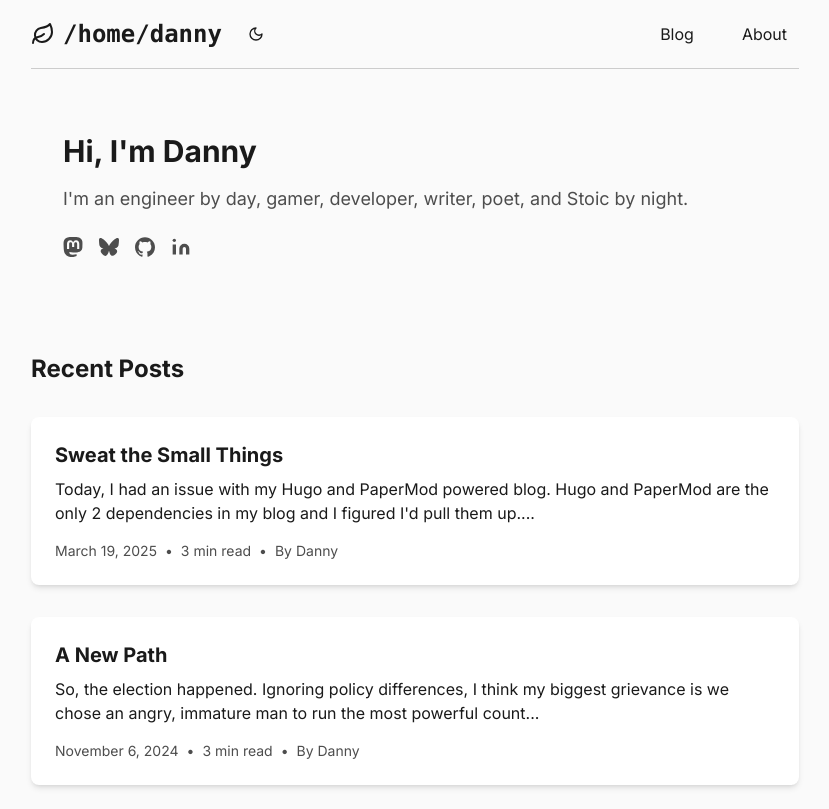
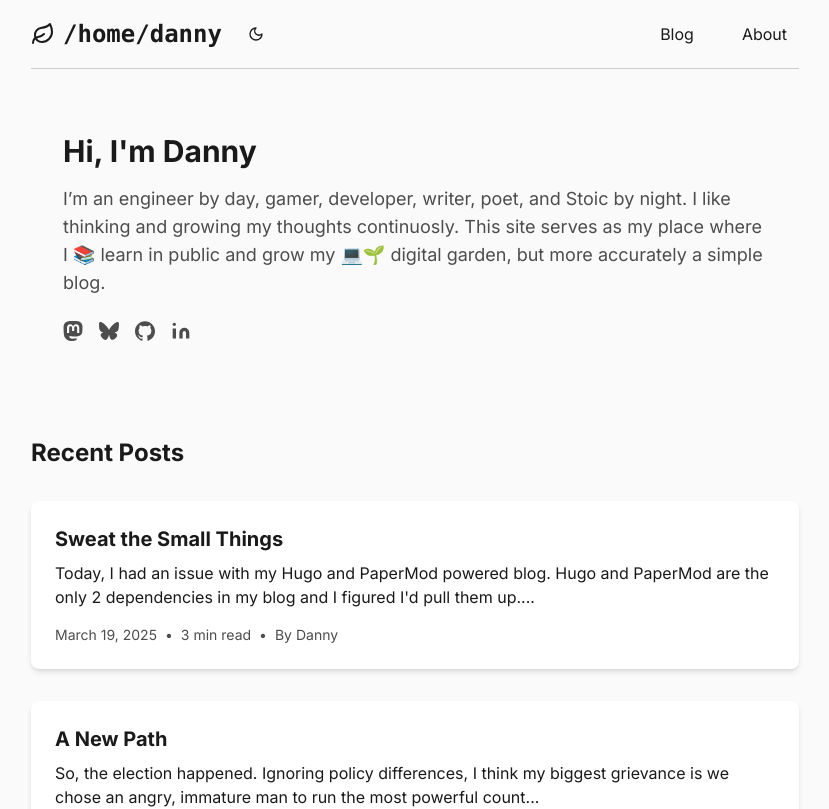
Before and after one commit to nightconcept/nextjs-solivan-dev-v3, a Next.js app: page / in a window 1280 px wide. Shown: the top 809 px of the page, without its empty margins (225-1054 px from the left). Built offline with nearby package versions, Linux system fonts and the light colour scheme.

Commit message:
chore: Update for release maybe

```diff
--- a/package.json
+++ b/package.json
@@ -1,6 +1,6 @@
 {
-  "name": "my-v0-project",
-  "version": "0.1.0",
+  "name": "solivan-dev",
+  "version": "3.0.0",
   "private": true,
   "scripts": {
     "dev": "next dev -p 8080",
--- a/src/components/profile-card.tsx
+++ b/src/components/profile-card.tsx
@@ -5,8 +5,14 @@ export default function ProfileCard() {
     <div className="p-8">
       <h1 className="mb-4 text-3xl font-bold">Hi, I&apos;m Danny</h1>
       <p className="text-muted-foreground dark:text-muted-foreground mb-6 text-lg">
-        I&apos;m an engineer by day, gamer, developer, writer, poet, and Stoic
-        by night.
+        I&rsquo;m an engineer by day, gamer, developer, writer, poet, and Stoic
+        by night. I like thinking and growing my thoughts continuosly. This site
+        serves as my place where I 📚{" "}
+        <a href="https://www.swyx.io/learn-in-public">learn in public</a>{" "}
+        and grow my 💻🌱{" "}
+        <a href="https://maggieappleton.com/garden-history">digital garden</a>,
+        but more accurately a simple{" "}
+        <a href="https://www.ryrob.com/history-of-blogging/">blog</a>.
       </p>
       <SocialLinks spacing="normal" />
     </div>
```
